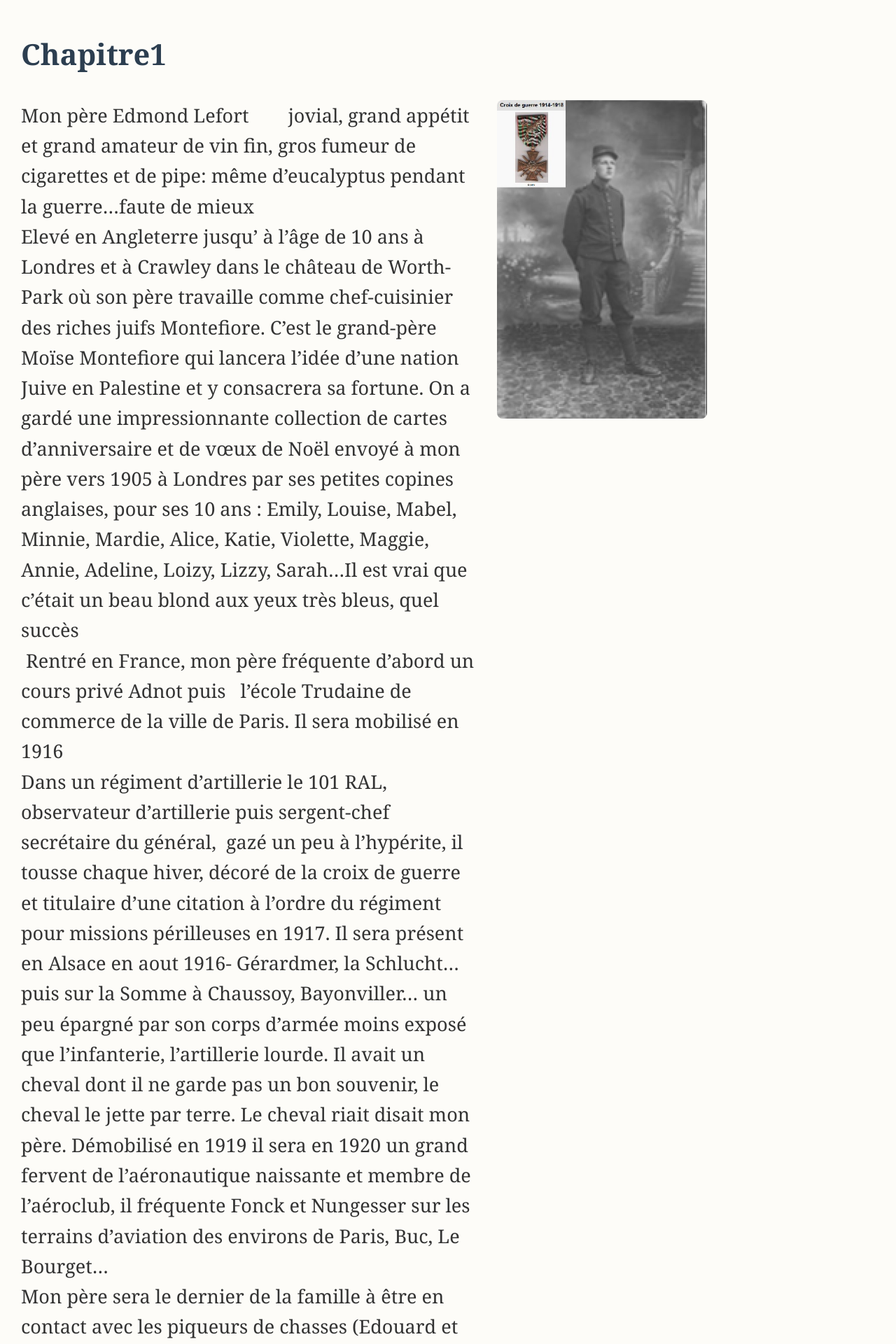
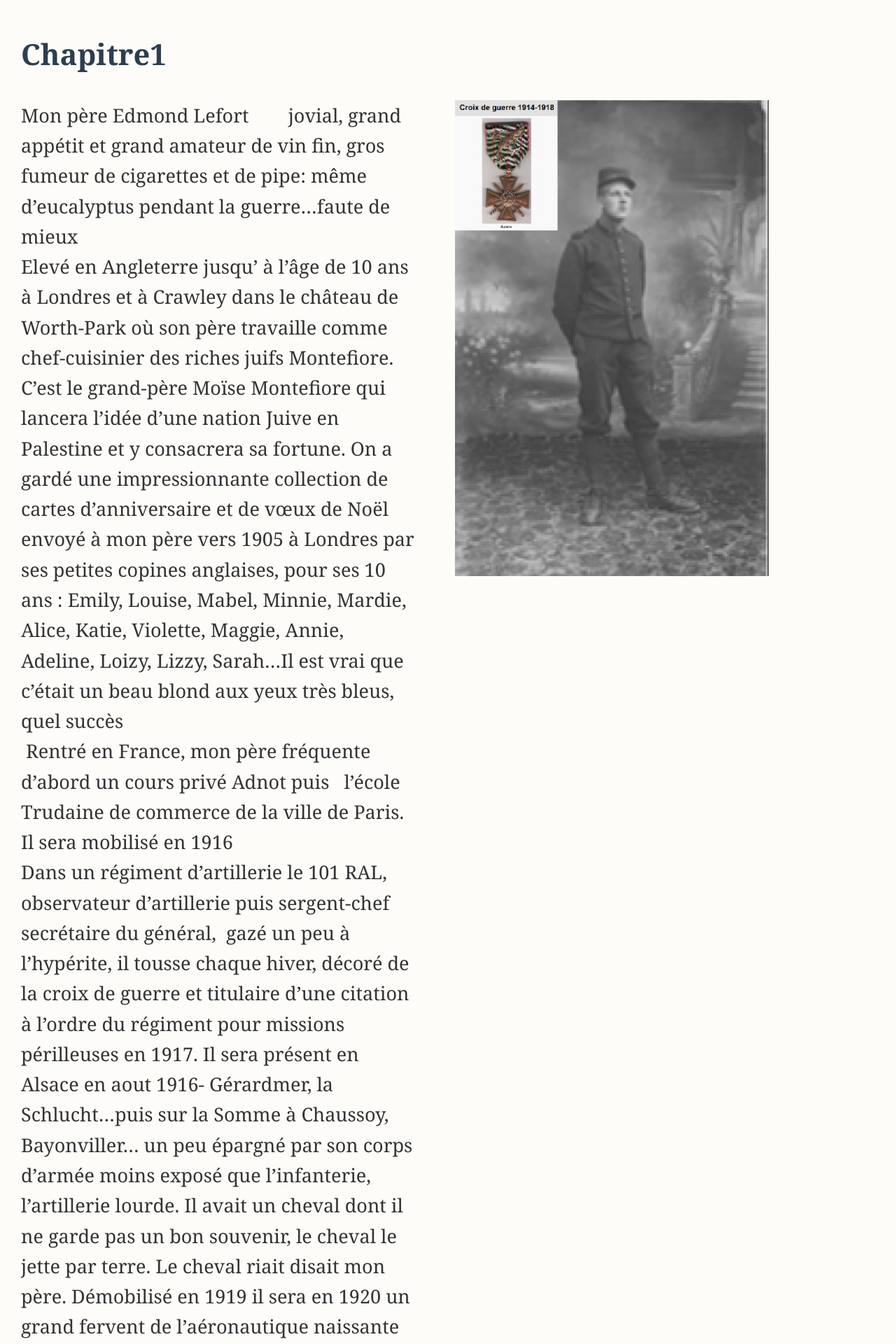
Before and after one commit to lefort999/infine, a Flask app: page /chapitre/chapitre1 in a window 1280 px wide; the page is wider, and only the part inside the window is pictured. Shown: the top 1920 px of that part at 70% size. Run offline with Flask 3, Linux system fonts and the light colour scheme.

Commit message:
Update chapitre.html

```diff
--- a/templates/chapitre.html
+++ b/templates/chapitre.html
@@ -6,7 +6,7 @@
   <title>{{ nom|capitalize }}</title>
   <style>
     body {
-      max-width: 1000px;
+    max-width: 1100px;
     margin: 40px 20px;
     font-family: Georgia, serif;
     font-size: 1.3em;
@@ -17,24 +17,27 @@
   }
   h1 { font-size: 2em; color: #2c3e50; }
 
-    /* Mise en page : texte à gauche, image à droite */
+  /* Texte à gauche, image à droite */
   .layout {
     display: flex;
     align-items: flex-start;
     gap: 24px;
   }
   .texte {
-      flex: 1 1 auto;
-      min-width: 0; /* évite les débordements */
+    flex: 1 1 0;
+    min-width: 0;
   }
   .image {
-      flex: 0 0 320px; /* largeur de colonne image */
-      max-width: 40%;
+    /* colonne plus large et plafonnée */
+    flex: 0 0 clamp(360px, 40vw, 640px);
+    max-width: 50%;
   }
   .image img {
-      width: 66%;
-      height: auto;
     display: block;
+    width: 100%;       /* occupe toute la colonne */
+    height: auto;      /* conserve les proportions */
+    max-height: 85vh;  /* évite une image plus haute que l’écran */
+    object-fit: contain;
     border-radius: 8px;
   }
 
@@ -49,7 +52,7 @@
   a { text-decoration: none; color: #0077cc; }
   a:hover { text-decoration: underline; }
 
-    /* Responsive : sur mobile, on empile */
+  /* Mobile : on empile */
   @media (max-width: 768px) {
     .layout { flex-direction: column; }
     .image { max-width: 100%; flex-basis: auto; }
@@ -66,7 +69,17 @@
 
     {% if image_url %}
       <aside class="image">
-        <img src="{{ image_url }}" alt="Illustration de {{ nom }}" style="width:300px; height:auto;">
+	  <img src="{{ image_url }}" alt="Illustration de {{ nom }}" loading="lazy">
+
+
+
+
+
+
+
+
+
+
 	  </aside>
     {% endif %}
   </div>
```
Lines whose indentation alone changed are shown as unchanged.
